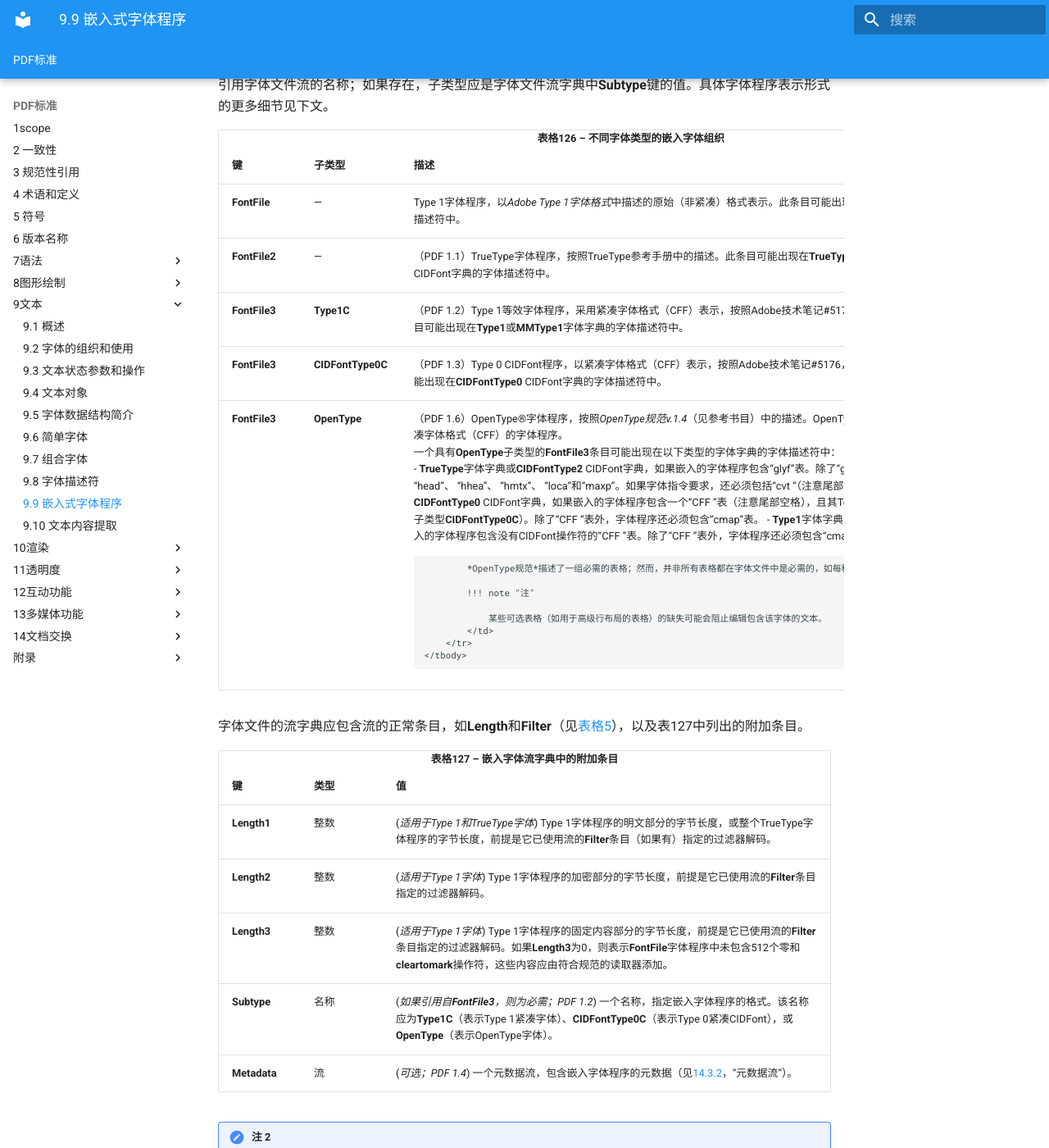
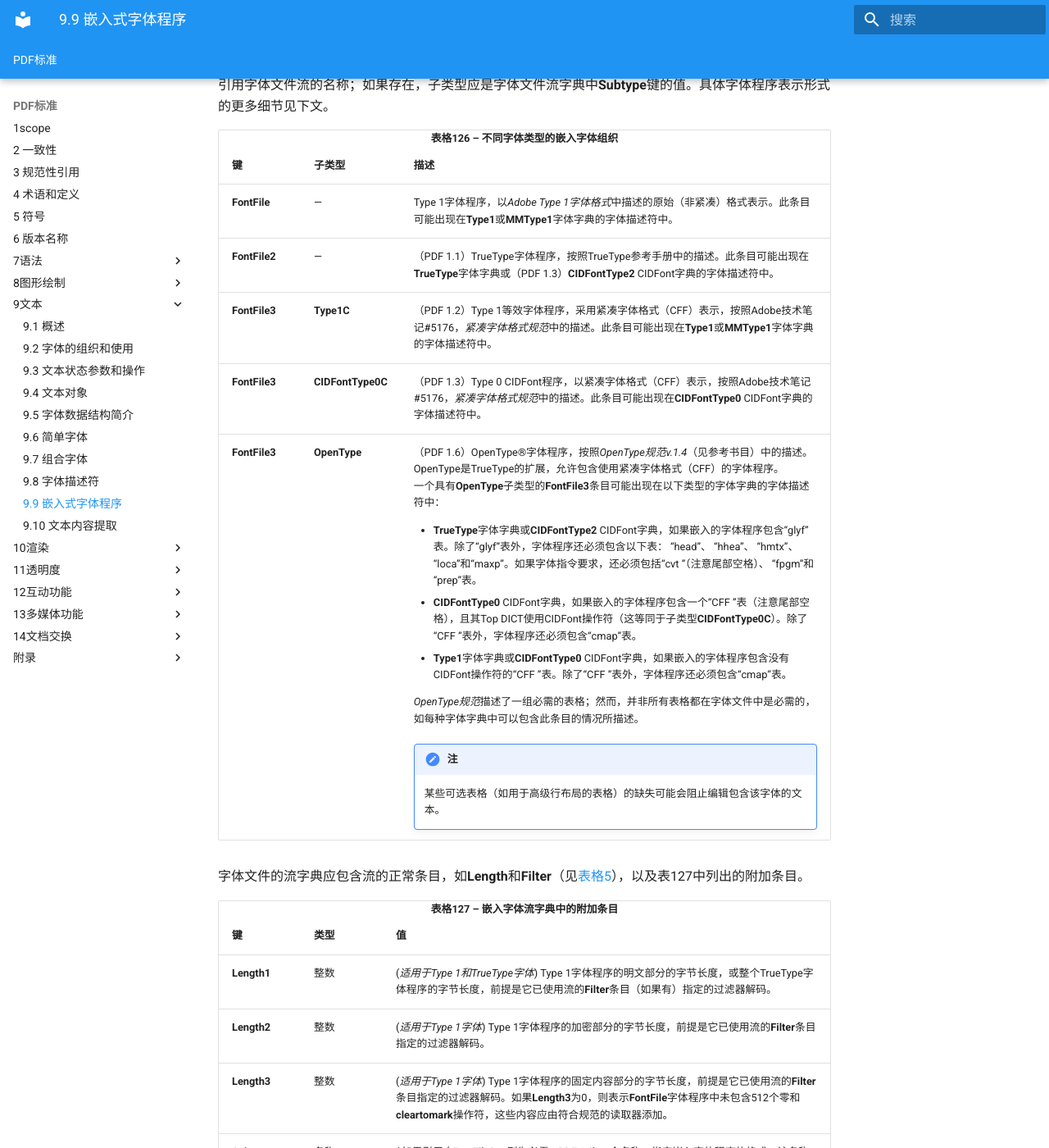
Before and after one commit to hellowac/pdf-std-zh-cn, an MkDocs documentation site: the page built from docs/iso32000/c9/s9.md, in a window 1280 px wide and 1400 px high, scrolled down 623 px. Shown: the whole window at 82% size. Built offline with MkDocs 1.6.1 and Material for MkDocs 9.7.7, drawn with Linux system fonts in a browser that asks for light colours; the version menu is left out.

Commit message:
update: 更新翻译

```diff
--- a/docs/iso32000/c9/s9.md
+++ b/docs/iso32000/c9/s9.md
@@ -50,15 +50,16 @@
                 <td>
                 （PDF 1.6）OpenType®字体程序，按照*OpenType规范v.1.4*（见参考书目）中的描述。OpenType是TrueType的扩展，允许包含使用紧凑字体格式（CFF）的字体程序。<br/>
                 一个具有**OpenType**子类型的**FontFile3**条目可能出现在以下类型的字体字典的字体描述符中：<br/>
-                - **TrueType**字体字典或**CIDFontType2** CIDFont字典，如果嵌入的字体程序包含“glyf”表。除了“glyf”表外，字体程序还必须包含以下表： “head”、 “hhea”、 “hmtx”、 “loca”和“maxp”。如果字体指令要求，还必须包括“cvt ”（注意尾部空格）、 “fpgm”和“prep”表。
-                - **CIDFontType0** CIDFont字典，如果嵌入的字体程序包含一个“CFF ”表（注意尾部空格），且其Top DICT使用CIDFont操作符（这等同于子类型**CIDFontType0C**）。除了“CFF ”表外，字体程序还必须包含“cmap”表。
-                - **Type1**字体字典或**CIDFontType0** CIDFont字典，如果嵌入的字体程序包含没有CIDFont操作符的“CFF ”表。除了“CFF ”表外，字体程序还必须包含“cmap”表。
 
-                *OpenType规范*描述了一组必需的表格；然而，并非所有表格都在字体文件中是必需的，如每种字体字典中可以包含此条目的情况所描述。
+    - **TrueType**字体字典或**CIDFontType2** CIDFont字典，如果嵌入的字体程序包含“glyf”表。除了“glyf”表外，字体程序还必须包含以下表： “head”、 “hhea”、 “hmtx”、 “loca”和“maxp”。如果字体指令要求，还必须包括“cvt ”（注意尾部空格）、 “fpgm”和“prep”表。
+    - **CIDFontType0** CIDFont字典，如果嵌入的字体程序包含一个“CFF ”表（注意尾部空格），且其Top DICT使用CIDFont操作符（这等同于子类型**CIDFontType0C**）。除了“CFF ”表外，字体程序还必须包含“cmap”表。
+    - **Type1**字体字典或**CIDFontType0** CIDFont字典，如果嵌入的字体程序包含没有CIDFont操作符的“CFF ”表。除了“CFF ”表外，字体程序还必须包含“cmap”表。<br/>
 
-                !!! note "注"
+    *OpenType规范*描述了一组必需的表格；然而，并非所有表格都在字体文件中是必需的，如每种字体字典中可以包含此条目的情况所描述。
 
-                    某些可选表格（如用于高级行布局的表格）的缺失可能会阻止编辑包含该字体的文本。
+    !!! note "注"
+
+        某些可选表格（如用于高级行布局的表格）的缺失可能会阻止编辑包含该字体的文本。
                 </td>
             </tr>
         </tbody>
```
